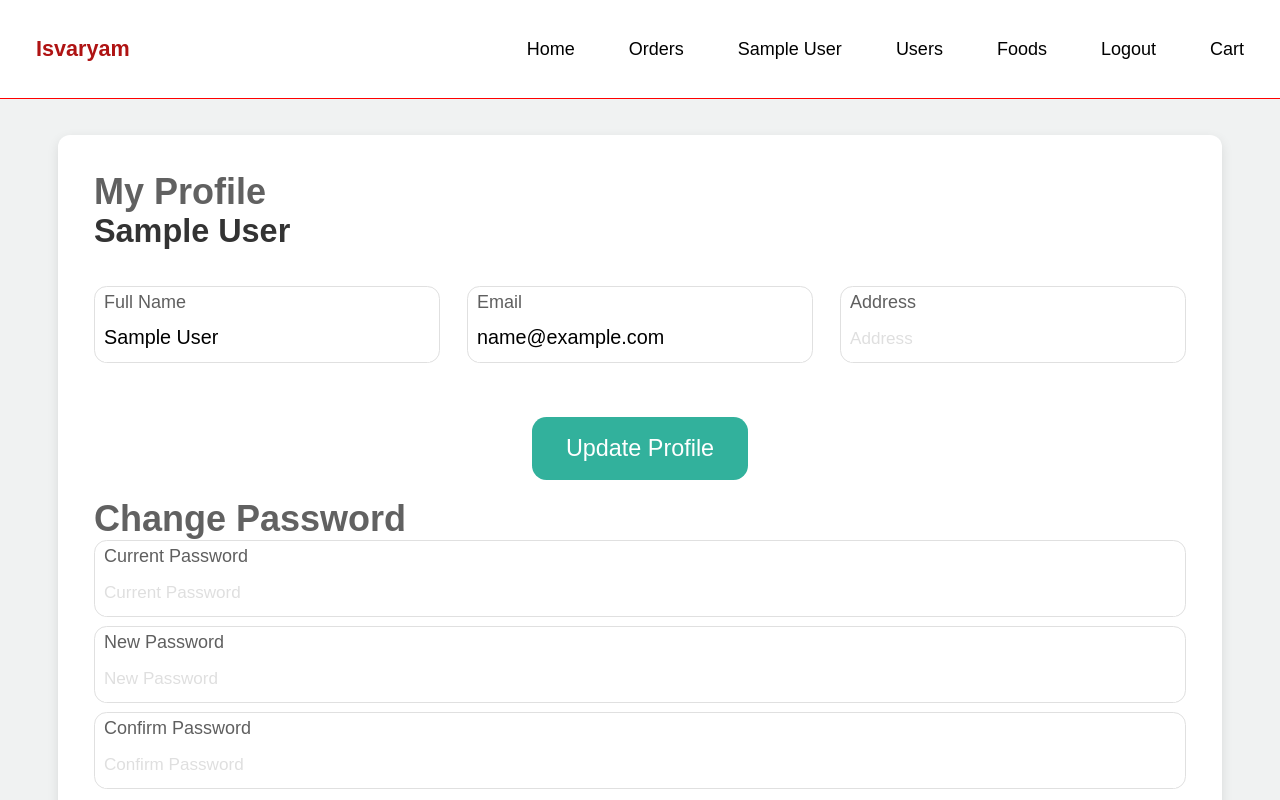
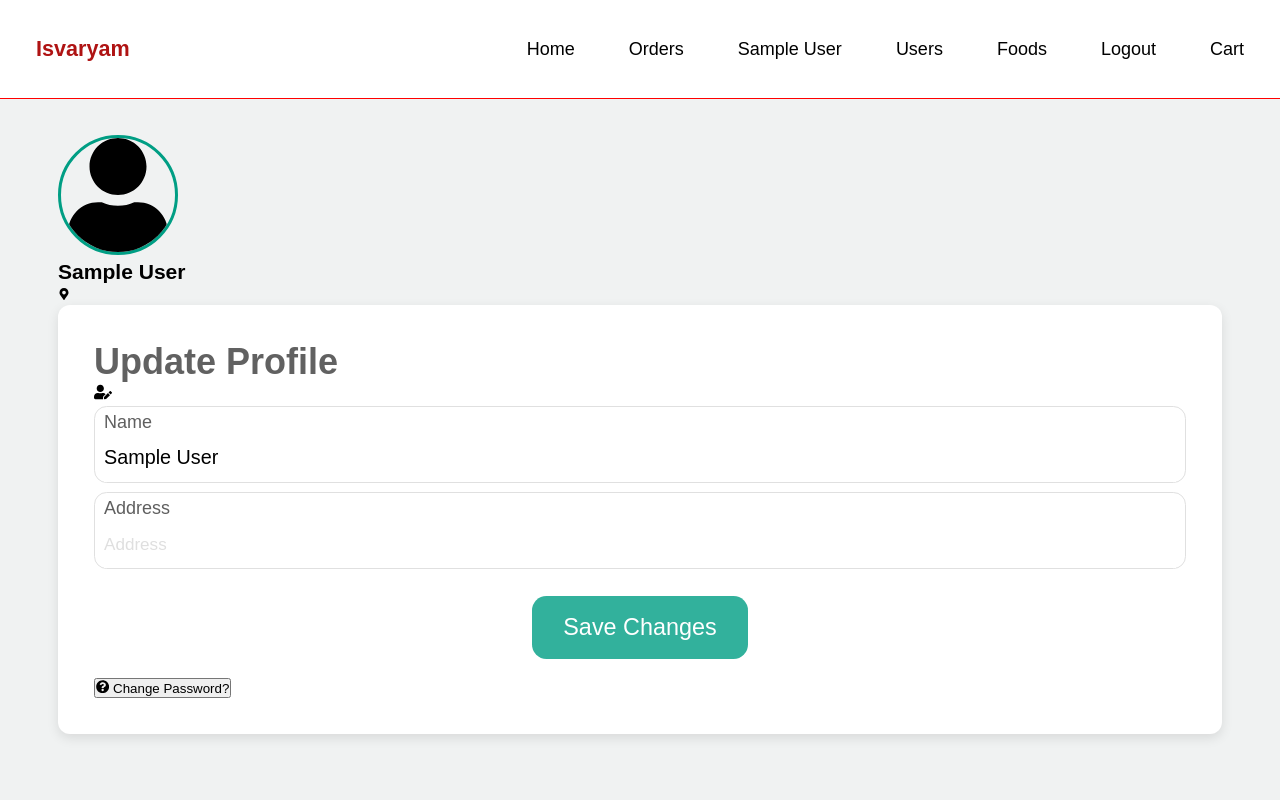
Before and after one commit to pranaesh-2004/frontishvaryam, a React (Create React App) app in the folder ISVARYAM-master/: page /profile in a window 1280 px wide. Shown: the top 800 px of the page. Built offline with nearby package versions, Linux system fonts and the light colour scheme; sample sign-in values are in the browser's storage.

Commit message:
Update ProfilePage.js

```diff
--- a/ISVARYAM-master/src/pages/Profile/ProfilePage.js
+++ b/ISVARYAM-master/src/pages/Profile/ProfilePage.js
@@ -1,4 +1,4 @@
-import React, { useEffect, useState } from 'react';
+import React, { useState } from 'react';
 import { useForm } from 'react-hook-form';
 import { useAuth } from '../../hooks/useAuth';
 import classes from './profilePage.module.css';
@@ -6,118 +6,80 @@ import Title from '../../components/Title/Title';
 import Input from '../../components/Input/Input';
 import Button from '../../components/Button/Button';
 import ChangePassword from '../../components/ChangePassword/ChangePassword';
-import { toast } from 'react-toastify';
-import 'react-toastify/dist/ReactToastify.css';
-import LoadingSpinner from '../../components/Loading/Loading';
+import { FaUser, FaMapMarkerAlt, FaUserEdit, FaQuestionCircle } from 'react-icons/fa';
 
 export default function ProfilePage() {
   const {
     handleSubmit,
     register,
-    formState: { errors, isDirty },
-    reset,
+    formState: { errors },
   } = useForm();
 
-  const { user, updateProfile, isLoading } = useAuth();
-  const [isSubmitting, setIsSubmitting] = useState(false);
+  const { user, updateProfile } = useAuth();
+  const [showPasswordDialog, setShowPasswordDialog] = useState(false);
 
-  useEffect(() => {
-    if (user) {
-      const defaultValues = {
-        name: user.name,
-        email: user.email,
-        address: user.address,
+  const submit = user => {
+    updateProfile(user);
   };
-      reset(defaultValues);
-    }
-  }, [user, reset]);
-
-  const submit = async (data) => {
-    setIsSubmitting(true);
-    try {
-      const updatedUser = await updateProfile(data);
-      if (updatedUser) {
-        reset({
-          name: updatedUser.name,
-          email: updatedUser.email,
-          address: updatedUser.address,
-        });
-        toast.success('Profile updated successfully!');
-      }
-    } catch (error) {
-      toast.error(error.message || 'Failed to update profile');
-    } finally {
-      setIsSubmitting(false);
-    }
-  };
-
-  if (isLoading) {
-    return <LoadingSpinner />;
-  }
 
   return (
     <div className={classes.container}>
-      <div className={classes.details}>
-        <Title title="My Profile" />
-        <h2 className={classes.userName}>{user?.name}</h2>
+      {/* Sidebar */}
+      <aside className={classes.sidebar}>
+        <div className={classes.card}>
+          <FaUser size={48} className={classes.avatar} />
+          <h3>{user.name}</h3>
+          <p><FaMapMarkerAlt size={12} /> {user.address}</p>
+        </div>
+      </aside>
 
-        <form onSubmit={handleSubmit(submit)} className={classes.profileForm}>
-          <div className={classes.formGrid}>
+      {/* Main form */}
+      <main className={classes.details}>
+        <div className={classes.titleRow}>
+          <Title title="Update Profile" />
+          <FaUserEdit className={classes.editIcon} />
+        </div>
+
+        <form onSubmit={handleSubmit(submit)}>
           <Input
+            defaultValue={user.name}
             type="text"
-              label="Full Name"
-              {...register('name', {
-                required: 'Name is required',
-                minLength: {
-                  value: 3,
-                  message: 'Name must be at least 3 characters',
-                },
-              })}
+            label="Name"
+            {...register('name', { required: true, minLength: 5 })}
             error={errors.name}
-              disabled={isSubmitting}
           />
-
           <Input
-              type="email"
-              label="Email"
-              {...register('email', {
-                required: 'Email is required',
-                pattern: {
-                  value: /^[A-Z0-9._%+-]+@[A-Z0-9.-]+\.[A-Z]{2,}$/i,
-                  message: 'Invalid email address',
-                },
-              })}
-              error={errors.email}
-              disabled
-            />
-
-            <Input
+            defaultValue={user.address}
             type="text"
             label="Address"
-              {...register('address', {
-                required: 'Address is required',
-                minLength: {
-                  value: 10,
-                  message: 'Address must be at least 10 characters',
-                },
-              })}
+            {...register('address', { required: true, minLength: 10 })}
             error={errors.address}
-              disabled={isSubmitting}
           />
-          </div>
-
-          <div className={classes.buttonGroup}>
-            <Button
-              type="submit"
-              text={isSubmitting ? 'Updating...' : 'Update Profile'}
-              backgroundColor="#009e84"
-              disabled={!isDirty || isSubmitting}
-            />
-          </div>
+          <Button type="submit" text="Save Changes" size="small" backgroundColor="#009e84" />
         </form>
 
+        {/* Change Password Trigger Button */}
+        <button
+          type="button"
+          className={classes.changePasswordBtn}
+          onClick={() => setShowPasswordDialog(true)}
+        >
+          <FaQuestionCircle /> Change Password?
+        </button>
+
+        {/* Password Dialog */}
+        {showPasswordDialog && (
+          <div className={classes.dialogOverlay}>
+            <div className={classes.dialogBox}>
+              <div className={classes.dialogHeader}>
+                <h3></h3>
+                <button onClick={() => setShowPasswordDialog(false)}>&times;</button>
+              </div>
               <ChangePassword />
             </div>
           </div>
+        )}
+      </main>
+    </div>
   );
 }
```
Lines whose indentation alone changed are shown as unchanged.
